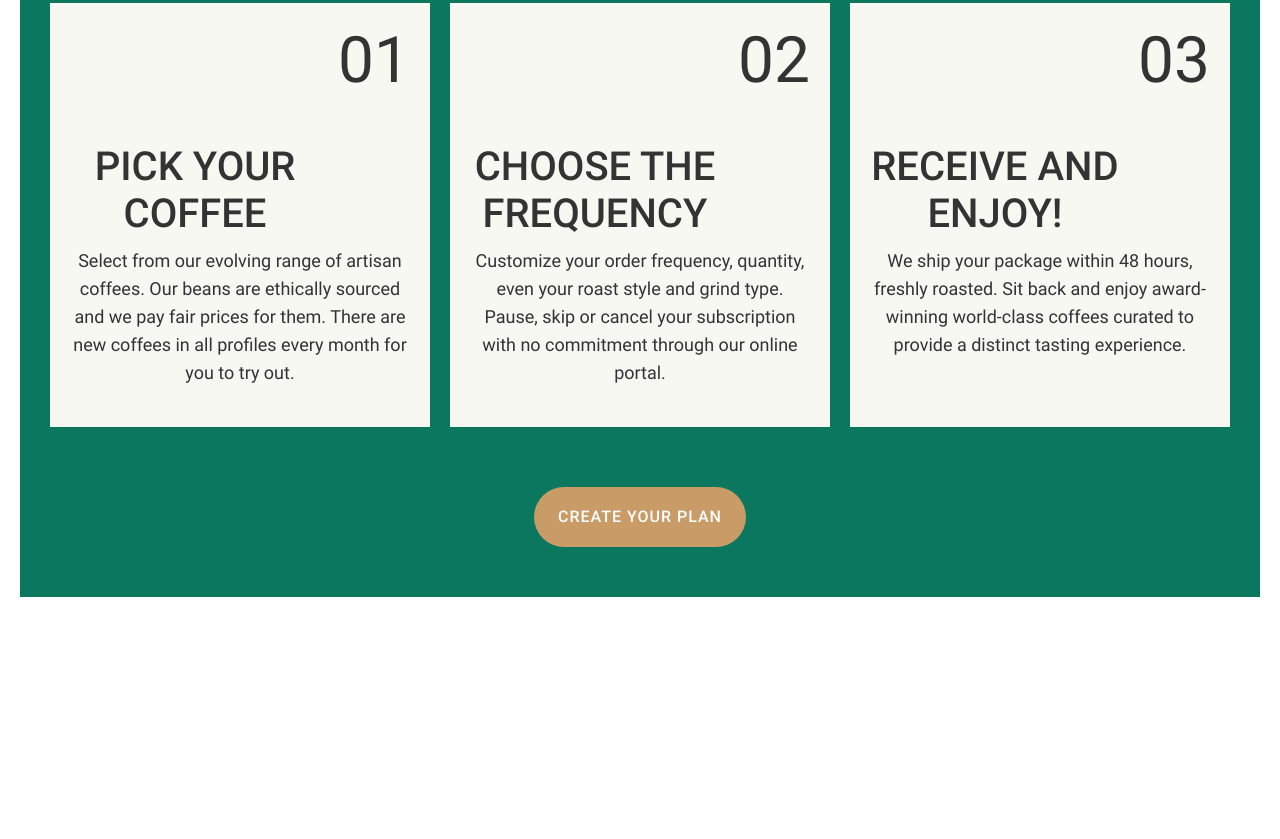
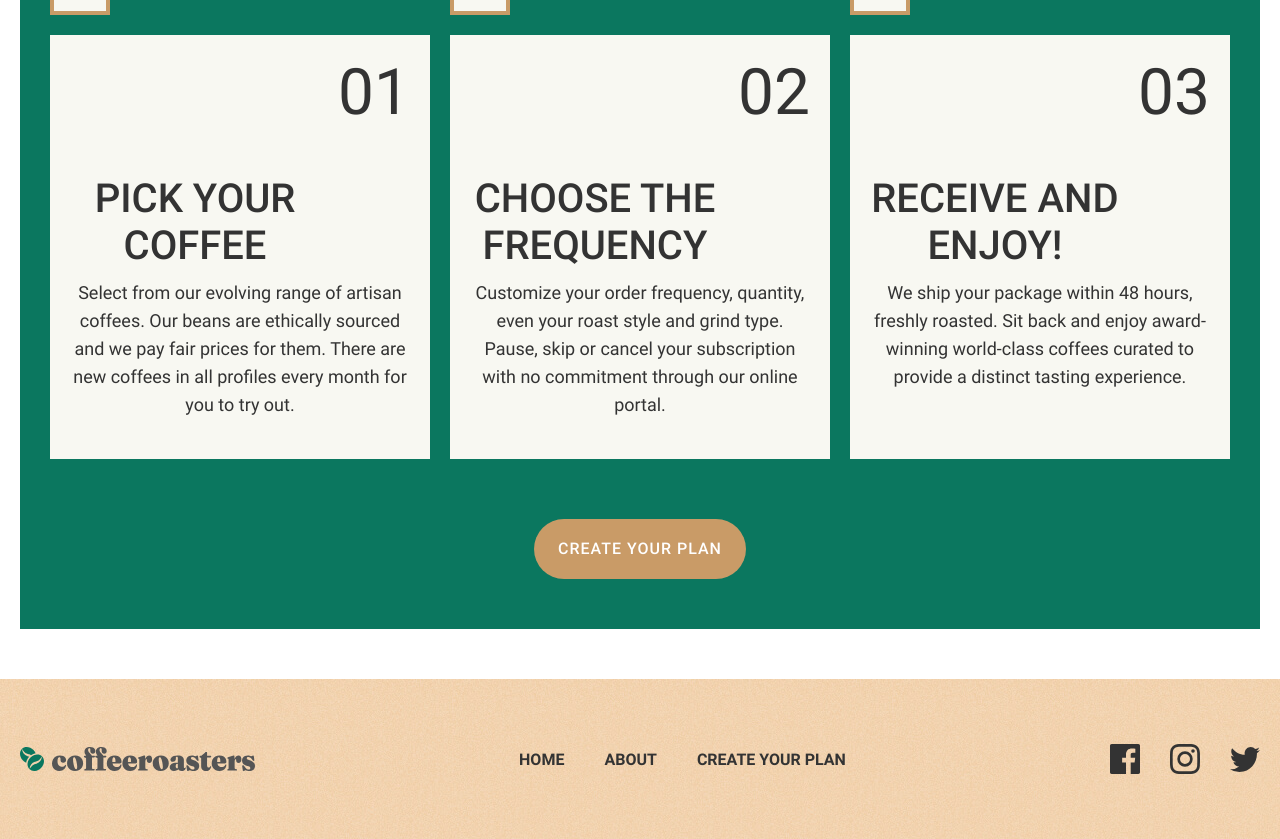
Before and after one commit to Joldasbayeva/coffeeroasters, a plain HTML site: page index.html in a window 1280 px wide. Shown: the part 3733-4572 px from the top of the page. Before the commit the page ends 4330 px from the top, so only its background shows below. Drawn offline with Linux system fonts and the light colour scheme.

Commit message:
Add site-footer

```diff
--- a/css/style.css
+++ b/css/style.css
@@ -185,6 +185,11 @@ img {
   color: var(--text-color);
   white-space: nowrap;
 }
+.sitenav-medium-font .sitenav-link {
+  font-size: 16px;
+  line-height: normal;
+}
+
 .sitenav-link:hover {
   color: var(--accent-color-green);
 }
@@ -238,6 +243,7 @@ img {
 }
 .index-collection-inner {
   padding: 50px 143px;
+  margin-bottom: 50px;
   background-color: var(--light-bg);
   background-image: url("/img/index-collection-bg.jpg");
 }
@@ -302,6 +308,7 @@ img {
   background-image: url("/img/index-feature-bg.jpg");
   background-size: 100% 700;
   background-repeat: no-repeat;
+  margin-bottom: 40px;
 }
 .index-features-heading {
   margin-top: 0;
@@ -335,7 +342,8 @@ img {
 .index-features-img {
   width: 433px;
   height: 500px;
-  margin-bottom: 28px;
+  margin-bottom: 20px;
+  margin-left: -20px;
   object-fit: cover;
 }
 .index-features-item-heading {
@@ -359,6 +367,7 @@ img {
   background-color: var(--accent-color-green);
   background-image: url("/img/green-bg.jpg");
   text-align: center;
+  margin-bottom: 50px;
 }
 .how-it-works-heading {
   color: #fff;
@@ -428,7 +437,57 @@ img {
 }
 
 
+/* SITE-FOOTER  */
+.site-footer {
+  padding-top: 65px;
+  padding-bottom: 65px;
+  background-color: var(--light-brown);
+  background-image: url("/img/site-header-intro-bg-img.jpg");
+}
+.site-footer-container {
+  display: flex;
+  justify-content: space-between;
+  align-items: center;
+  width: 100%;
+}
+.site-footer-logo-link {
+  display: flex;
+}
+.site-footer-logo-link:hover {
+  opacity: 0.8;
+}
+.site-footer-logo-link:active {
+  opacity: 0.6;
+}
+.site-footer-logo-img {
+  flex-shrink: 0;
+  width: 235px;
+  height: 24;
+  object-fit: contain;
+}
 
+
+/* SOCIALS  */
+.socials {
+  display: flex;
+  align-items: center;
+  padding: 0;
+  margin: 0;
+  list-style: none;
+}
+.socials-item:not(:last-child) {
+  margin-right: 30px;
+}
+.socials-link {
+  display: flex;
+  color: #333;
+}
+.socials-link:hover {
+  color: var(--accent-color-green);
+}
+.socials-link:active {
+  opacity: 0.6;
+}
 
 
 
@@ -440,7 +499,8 @@ only screen and (     -o-min-device-pixel-ratio: 2/1),
 only screen and (        min-device-pixel-ratio: 2),
 only screen and (                min-resolution: 192dpi),
 only screen and (                min-resolution: 2dppx) {
-  .site-header-hero-wrapper {
+  .site-header-hero-wrapper,
+  .site-footer {
     background-image: url("/img/index-collection-bg.jpg");
   }
   .index-collection {
--- a/index.html
+++ b/index.html
@@ -153,15 +153,51 @@
       </div>
     </section>
 
+    </main>
 
 
+    <!-- SITE-FOOTER  -->
+    <div class="site-footer">
+      <div class="site-footer-container container">
+        <a class="site-footer-logo-link" href="index.html">
+          <img class="site-footer-logo-img" src="img/logo.svg" alt="CoffeeRoasterslogo" width="235" height="24">
+        </a>
+
+        <div class="sitenav sitenav-medium-font">
+          <ul class="sitenav-list">
+            <li class="sitenav-item"><a class="sitenav-link" href="#">Home</a></li>
+            <li class="sitenav-item"><a class="sitenav-link" href="#">About</a></li>
+            <li class="sitenav-item"><a class="sitenav-link" href="#">Create your plan</a></li>
+          </ul>
+          </div>
+
+          <div class="site-footer-socials">
+          <ul class="socials">
+            <li class="socials-item">
+              <a class="socials-link" href="#" target="_blank">
+                <svg width="30" height="30" viewBox="0 0 30 30"  xmlns="http://www.w3.org/2000/svg">
+                  <path id="Path" d="M28.3438 0H1.65625C0.74125 0 0 0.74125 0 1.65625V28.345C0 29.2588 0.74125 30 1.65625 30H16.025V18.3825H12.115V13.855H16.025V10.5163C16.025 6.64125 18.3913 4.53125 21.8488 4.53125C23.505 4.53125 24.9275 4.655 25.3425 4.71V8.76L22.945 8.76125C21.065 8.76125 20.7013 9.655 20.7013 10.965V13.8562H25.185L24.6012 18.3837H20.7013V30H28.3463C29.2588 30 30 29.2587 30 28.3438V1.65625C30 0.74125 29.2587 0 28.3438 0Z" fill="currentColor"/>
+                  </svg>
+              </a>
+            </li>
+
+            <li class="socials-item">
+              <a class="socials-link" href="#" target="_blank">
+                <svg xmlns="http://www.w3.org/2000/svg" width="30" height="30" fill="none"><path fill="currentColor" fill-rule="evenodd" d="M15 0c-4.074 0-4.584.018-6.184.09C3.37.34.341 3.362.091 8.815.018 10.416 0 10.926 0 15s.018 4.585.09 6.185c.25 5.448 3.272 8.475 8.725 8.725 1.601.073 2.111.09 6.185.09s4.585-.017 6.185-.09c5.443-.25 8.478-3.273 8.724-8.725.074-1.6.091-2.111.091-6.185s-.017-4.584-.09-6.184C29.665 3.374 26.639.341 21.186.091 19.585.018 19.074 0 15 0Zm0 2.704c4.005 0 4.48.015 6.063.087 4.065.185 5.963 2.114 6.148 6.15.073 1.58.087 2.055.087 6.06 0 4.007-.015 4.48-.087 6.062-.186 4.03-2.08 5.963-6.148 6.148-1.583.073-2.055.088-6.063.088-4.005 0-4.48-.015-6.061-.088-4.075-.186-5.964-2.123-6.149-6.15-.072-1.58-.087-2.055-.087-6.06 0-4.006.016-4.48.087-6.062.186-4.034 2.08-5.964 6.149-6.149 1.582-.071 2.056-.086 6.061-.086ZM7.297 15a7.703 7.703 0 1 1 15.406 0 7.703 7.703 0 0 1-15.406 0ZM15 20a5 5 0 1 1 0-10 5 5 0 0 1 0 10Zm6.206-13.007a1.8 1.8 0 1 1 3.601.002 1.8 1.8 0 0 1-3.6-.002Z" clip-rule="evenodd"/></svg>
+              </a>
+            </li>
+
+            <li class="socials-item">
+              <a class="socials-link" href="#" target="_blank">
+                <svg xmlns="http://www.w3.org/2000/svg" width="30" height="25"><path fill="currentColor" d="M30 2.96c-1.104.502-2.29.84-3.535.993A6.296 6.296 0 0 0 29.171.461a12.145 12.145 0 0 1-3.909 1.532A6.075 6.075 0 0 0 20.77 0c-3.974 0-6.894 3.802-5.996 7.748C9.66 7.486 5.125 4.973 2.089 1.155.476 3.99 1.252 7.702 3.993 9.58a6.014 6.014 0 0 1-2.787-.79c-.067 2.925 1.977 5.66 4.936 6.269a6.02 6.02 0 0 1-2.78.107c.783 2.508 3.056 4.332 5.75 4.383A12.156 12.156 0 0 1 0 22.165 17.112 17.112 0 0 0 9.435 25c11.428 0 17.884-9.897 17.494-18.773A12.713 12.713 0 0 0 30 2.96Z"/></svg>
+              </a>
+            </li>
+          </ul>
+          </div>
+      </div>
+    </div>
 
 
-
-
-
-
-    </main>
   <script src="main.js"></script>
 </body>
 </html>
```
Also changed, not shown: img/icon-facebook.svg (added), img/icon-instagram.svg (added), img/icon-twitter.svg (added).
